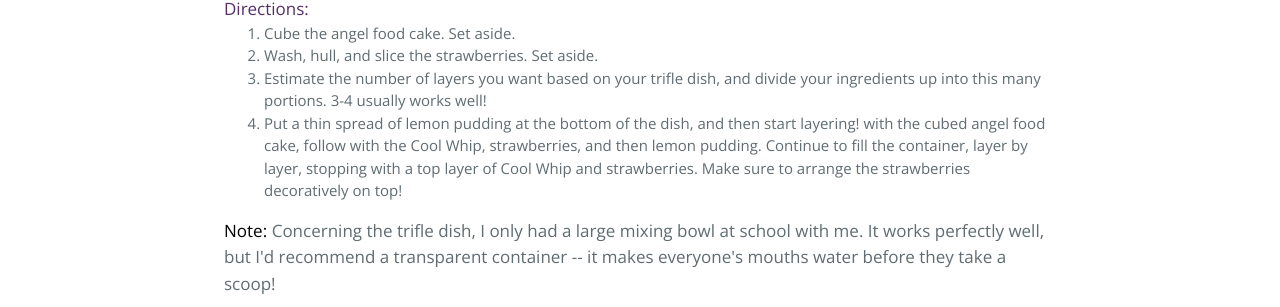
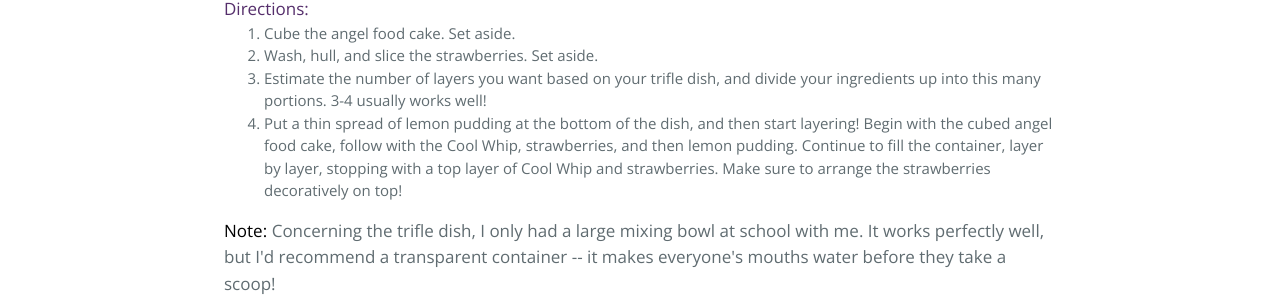
Before and after one commit to carlsonkellie/under_pressure_blog, a Jekyll site: the page built from _posts/2016-11-22-trifle.html, in a window 1280 px wide. Shown: the part 756-1063 px from the top of the page. Built offline with Jekyll 4.4.1, drawn with Linux system fonts in a browser that asks for light colours; some web fonts are replaced.

Commit message:
Update 2016-11-22-trifle.html

```diff
--- a/_posts/2016-11-22-trifle.html
+++ b/_posts/2016-11-22-trifle.html
@@ -25,7 +25,7 @@ description: Simple, simple, simple, simple. Why? The beautiful, irresistable la
   <li>Cube the angel food cake. Set aside.</li>
   <li>Wash, hull, and slice the strawberries. Set aside.</li>
   <li>Estimate the number of layers you want based on your trifle dish, and divide your ingredients up into this many portions. 3-4 usually works well!</li>
-  <li>Put a thin spread of lemon pudding at the bottom of the dish, and then start layering!  with the cubed angel food cake, follow with the Cool Whip, strawberries, and then lemon pudding. Continue to fill the container, layer by layer, stopping with a top layer of Cool Whip and strawberries. Make sure to arrange the strawberries decoratively on top!</li>
+  <li>Put a thin spread of lemon pudding at the bottom of the dish, and then start layering! Begin with the cubed angel food cake, follow with the Cool Whip, strawberries, and then lemon pudding. Continue to fill the container, layer by layer, stopping with a top layer of Cool Whip and strawberries. Make sure to arrange the strawberries decoratively on top!</li>
 </ol>
 <span style= "color:black; font-size:17px">Note:</span> <span style= "font-size:17px">Concerning the trifle dish, I only had a large mixing bowl at school with me. It works perfectly well, but I'd recommend a transparent container -- it makes everyone's mouths water before they take a scoop!</span>
 
```
